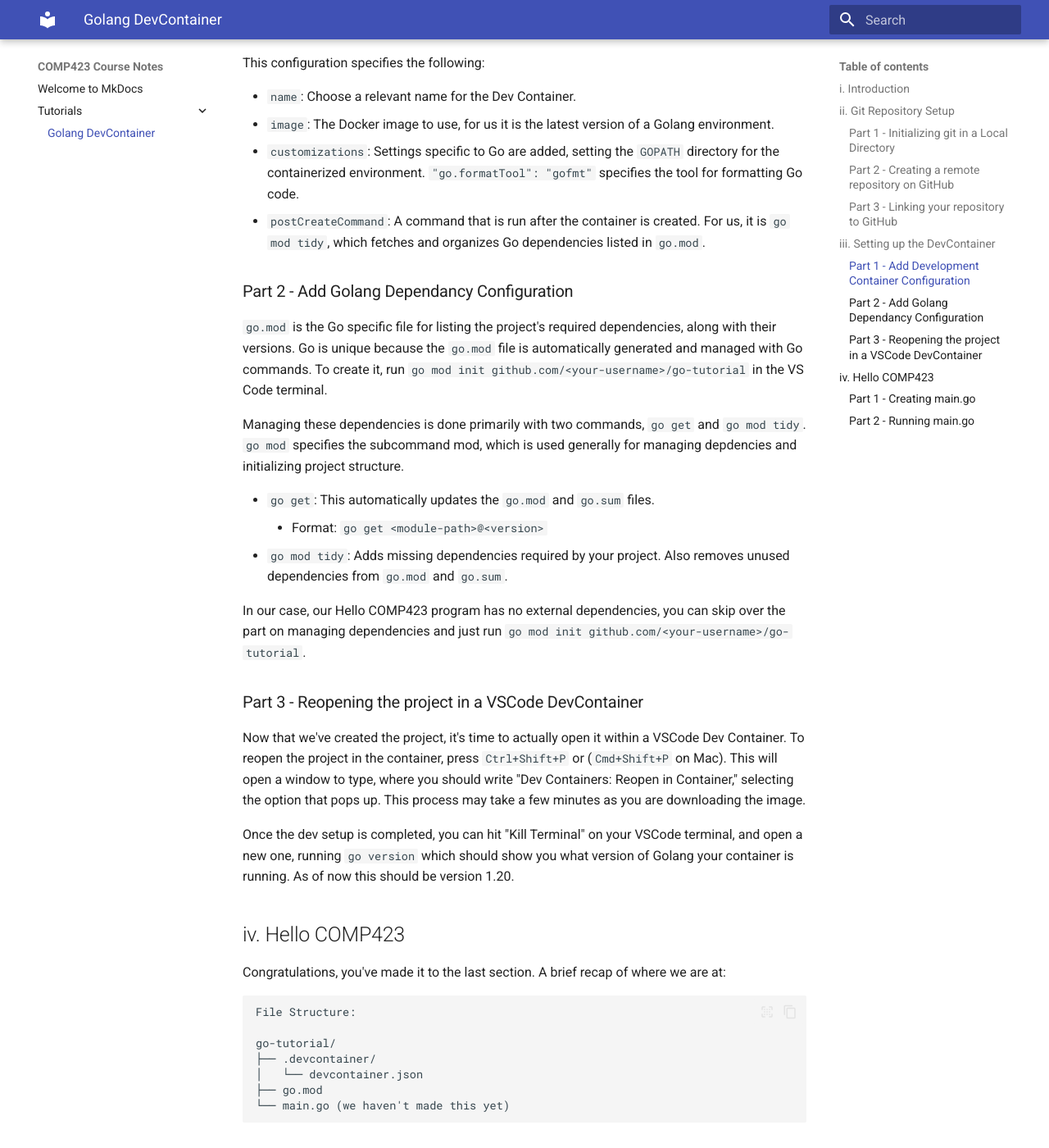
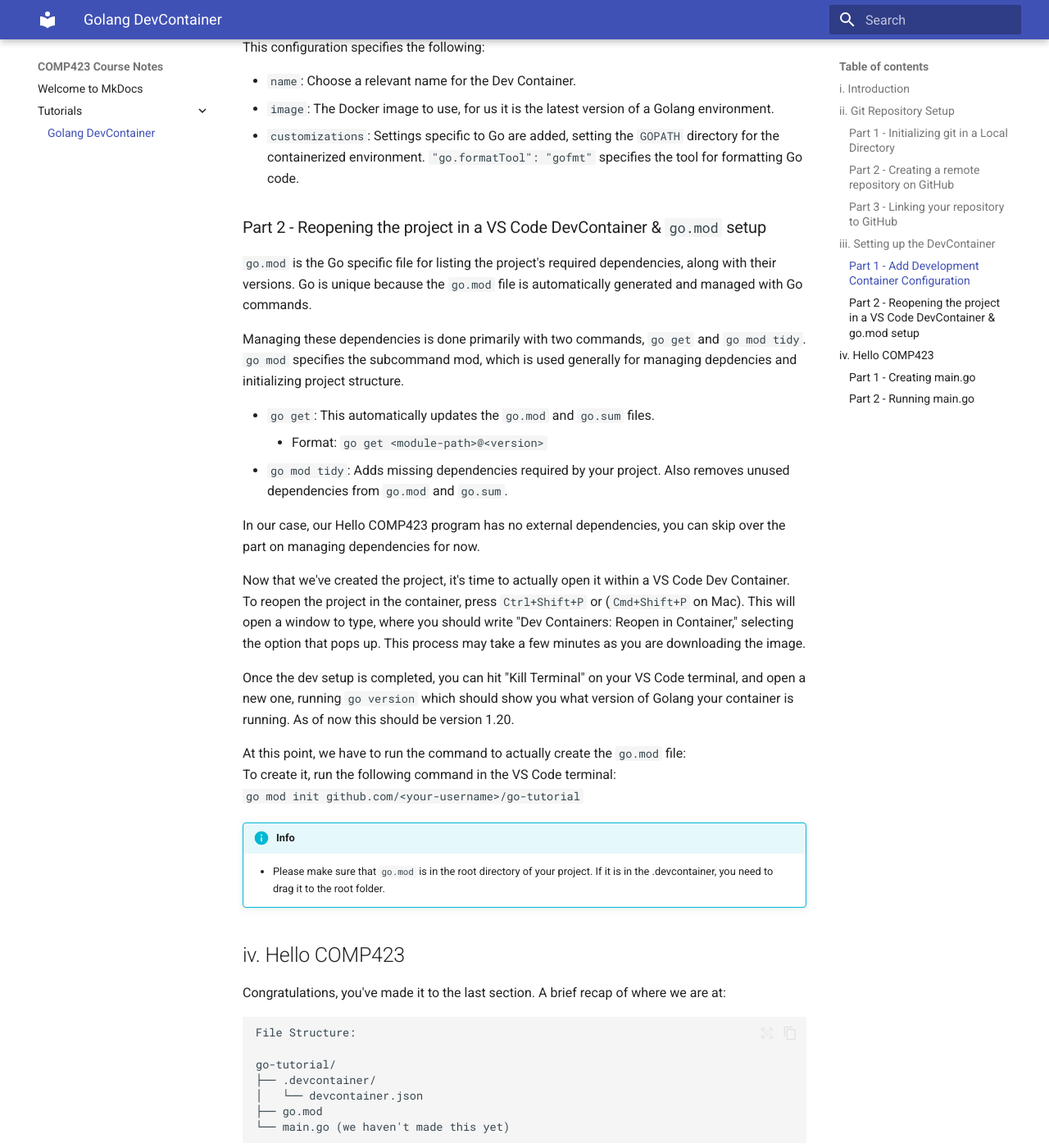
Before and after one commit to hamzahyous/comp423-course-notes, an MkDocs documentation site: the page built from docs/tutorials/go-setup.md, in a window 1280 px wide and 1400 px high, scrolled down 3233 px. Shown: the whole window at 82% size. Built offline with MkDocs 1.6.1 and Material for MkDocs 9.7.7, drawn with Linux system fonts in a browser that asks for light colours; some of the changed text lies outside the part shown.

Commit message:
Reordering sections to make more sense cohesively

````diff
--- a/docs/tutorials/go-setup.md
+++ b/docs/tutorials/go-setup.md
@@ -3,7 +3,7 @@
 * Reviewer: [Katun Li](https://github.com/katunli)
 
 ## i. Introduction
-This is a tutorial on how to set up a DevContainer in VSCode spesific to the Go programming Language (Golang). Some of the information provided is thanks to the [Mkdocs tutorial](https://comp423-25s.github.io/resources/MkDocs/tutorial/) completed prior to this assignment, and will be cited throughout as such.
+This is a tutorial on how to set up a DevContainer in VS Code spesific to the Go programming Language (Golang). Some of the information provided is thanks to the [Mkdocs tutorial](https://comp423-25s.github.io/resources/MkDocs/tutorial/) completed prior to this assignment, and will be cited throughout as such.
 To begin this process, there are a few [**prerequisite softwares**](https://comp423-25s.github.io/resources/MkDocs/tutorial/) you must have installed, and a list is provided below.
 
 - A Github account: If you do not have one, [click here](https://github.com/)
@@ -73,8 +73,8 @@ Additionally, we will have a `devcontainer.json` file that defines a consistent
 
 ### Part 1 - Add Development Container Configuration
 
-1. Open the `go-tutorial` directory in VSCode. This is done by clicking File then Open Folder.
-2. In VSCode, click extensions and install the **Dev Containers** extension.
+1. Open the `go-tutorial` directory in VS Code. This is done by clicking File then Open Folder.
+2. In VS Code, click extensions and install the **Dev Containers** extension.
 3. At the root of your project, create a `.devcontainer` directory (considered hidden with the .) with the following file inside: ```.devcontainer/devcontainer.json```.
 
 !!! Info
@@ -93,8 +93,7 @@ Additionally, we will have a `devcontainer.json` file that defines a consistent
       },
       "extensions": ["golang.go"]
     }
-  },
-  "postCreateCommand": "go mod tidy"
+  }
 }
 ```
 
@@ -103,11 +102,10 @@ This configuration specifies the following:
 - `name`: Choose a relevant name for the Dev Container.
 - `image`: The Docker image to use, for us it is the latest version of a Golang environment.
 - `customizations`: Settings specific to Go are added, setting the `GOPATH` directory for the containerized environment. `"go.formatTool": "gofmt"` specifies the tool for formatting Go code.
-- `postCreateCommand`: A command that is run after the container is created. For us, it is `go mod tidy`, which fetches and organizes Go dependencies listed in `go.mod`.
 
-### Part 2 - Add Golang Dependancy Configuration
+### Part 2 - Reopening the project in a VS Code DevContainer & `go.mod` setup
 
-`go.mod` is the Go specific file for listing the project's required dependencies, along with their versions. Go is unique because the `go.mod` file is automatically generated and managed with Go commands. To create it, run `go mod init github.com/<your-username>/go-tutorial` in the VS Code terminal. <br>
+`go.mod` is the Go specific file for listing the project's required dependencies, along with their versions. Go is unique because the `go.mod` file is automatically generated and managed with Go commands.
 
 Managing these dependencies is done primarily with two commands, `go get` and `go mod tidy`. `go mod` specifies the subcommand mod, which is used generally for managing depdencies and initializing project structure.
 
@@ -115,12 +113,19 @@ Managing these dependencies is done primarily with two commands, `go get` and `g
     - Format: `go get <module-path>@<version>`
 - `go mod tidy`: Adds missing dependencies required by your project. Also removes unused dependencies from `go.mod` and `go.sum`.
 
-In our case, our Hello COMP423 program has no external dependencies, you can skip over the part on managing dependencies and just run `go mod init github.com/<your-username>/go-tutorial`.
+In our case, our Hello COMP423 program has no external dependencies, you can skip over the part on managing dependencies for now.
 
-### Part 3 - Reopening the project in a VSCode DevContainer
-Now that we've created the project, it's time to actually open it within a VSCode Dev Container. To reopen the project in the container, press `Ctrl+Shift+P` or (`Cmd+Shift+P` on Mac). This will open a window to type, where you should write "Dev Containers: Reopen in Container," selecting the option that pops up. This process may take a few minutes as you are downloading the image.
+Now that we've created the project, it's time to actually open it within a VS Code Dev Container. To reopen the project in the container, press `Ctrl+Shift+P` or (`Cmd+Shift+P` on Mac). This will open a window to type, where you should write "Dev Containers: Reopen in Container," selecting the option that pops up. This process may take a few minutes as you are downloading the image.
 
-Once the dev setup is completed, you can hit "Kill Terminal" on your VSCode terminal, and open a new one, running `go version` which should show you what version of Golang your container is running. As of now this should be version 1.20.
+Once the dev setup is completed, you can hit "Kill Terminal" on your VS Code terminal, and open a new one, running `go version` which should show you what version of Golang your container is running. As of now this should be version 1.20.
+
+At this point, we have to run the command to actually create the `go.mod` file: <br>
+To create it, run the following command in the VS Code terminal: <br>
+`go mod init github.com/<your-username>/go-tutorial`
+
+!!! Info
+
+    - Please make sure that `go.mod` is in the root directory of your project. If it is in the .devcontainer, you need to drag it to the root folder.
 
 ## iv. Hello COMP423
 
````
Also changed, not shown: other parts of docs/tutorials/go-setup.md (+1 -1 lines).
